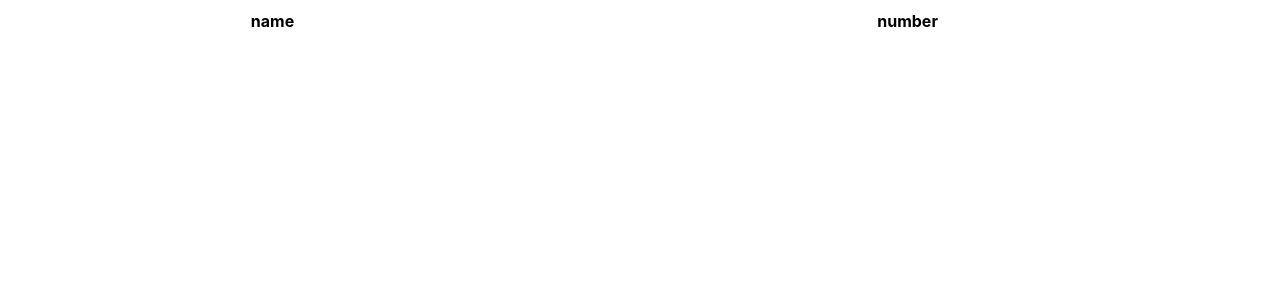
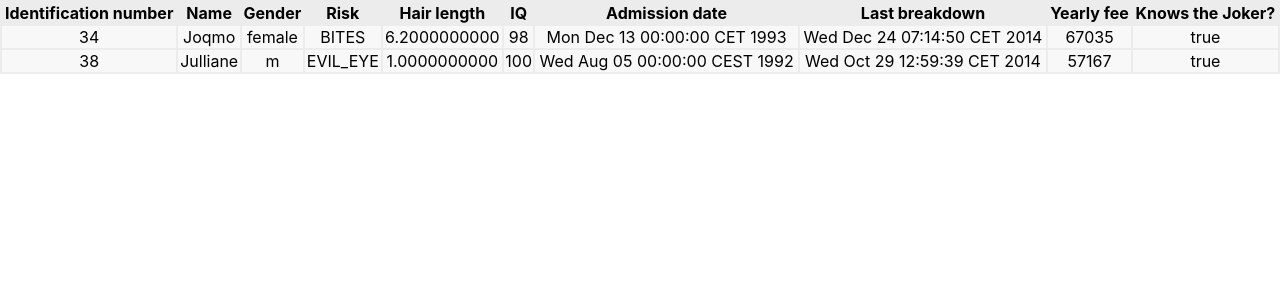
Before and after one commit to dandelionadia/table, a React (Create React App) app: page / in a window 1280 px wide. Shown: the top 300 px of the page. Built offline with nearby package versions, Linux system fonts and the light colour scheme.

Commit message:
adds rows

```diff
--- a/src/App.js
+++ b/src/App.js
@@ -1,5 +1,6 @@
 import React from 'react';
 import { Table } from './Table.js'
+import './style.scss';
 
 
 class App extends React.Component {
@@ -9,12 +10,28 @@ class App extends React.Component {
     this.state = {
       data: [
         {
-          name: 'name name',
-          number: '3'
+          "Identification number": "34",
+          "Name": "Joqmo",
+          "Gender": "female",
+          "Risk": "BITES",
+          "Hair length": "6.2000000000",
+          "IQ": "98",
+          "Admission date": "Mon Dec 13 00:00:00 CET 1993",
+          "Last breakdown": "Wed Dec 24 07:14:50 CET 2014",
+          "Yearly fee": "67035",
+          "Knows the Joker?": "true"
         },
         {
-          name: 'no name',
-          number: '99'
+          "Identification number": "38",
+          "Name": "Julliane",
+          "Gender": "m",
+          "Risk": "EVIL_EYE",
+          "Hair length": "1.0000000000",
+          "IQ": "100",
+          "Admission date": "Wed Aug 05 00:00:00 CEST 1992",
+          "Last breakdown": "Wed Oct 29 12:59:39 CET 2014",
+          "Yearly fee": "57167",
+          "Knows the Joker?": "true"
         }
       ]
     }
--- a/src/Table.js
+++ b/src/Table.js
@@ -1,5 +1,4 @@
 import React from 'react';
-import './table.scss'
 
 class Table extends React.Component {
 
@@ -21,6 +20,13 @@ class Table extends React.Component {
             <div>
                 <table className="table">
                     {this.renderheaders()}
+                    {this.props.data.map((row) => (
+                        <tr className="table__row">
+                            {Object.values(row).map((item) => (
+                                <td>{item}</td>
+                            ))}
+                        </tr>
+                    ))}
                 </table>
             </div>
         )
--- /dev/null
+++ b/src/style.scss
@@ -0,0 +1,2 @@
+@import './variables.scss';
+@import './table.scss';
--- a/src/table.scss
+++ b/src/table.scss
@@ -1,4 +1,10 @@
 .table {
     width: 100%;
-    border-spacing: 10px;
+    // border-spacing: 10px;
+    background-color: $color-table;
+
+    &__row {
+        background-color: $color-columns;
+        text-align: center;
+    }
 }
--- /dev/null
+++ b/src/variables.scss
@@ -0,0 +1,2 @@
+$color-table: #EDECEC;
+$color-columns: #F8F8F8;
```
